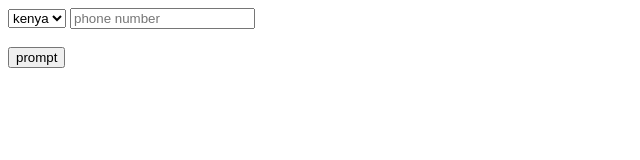
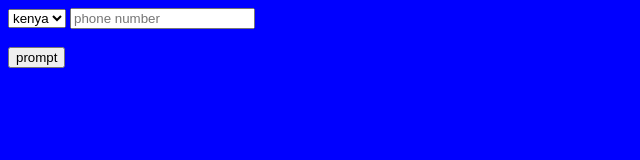
Before and after one commit to MudanyiJavan/mpesa_stkpush_payment_kimstoneproject, a website: page view/app.html in a window 1280 px wide. Shown: the whole page, without its empty margins (0-640 px from the left). Drawn offline with Linux system fonts and the light colour scheme.

Commit message:
added css file

```diff
--- /dev/null
+++ b/view/app.css
@@ -0,0 +1,3 @@
+body{
+    background-color: blue;
+}
--- a/view/app.html
+++ b/view/app.html
@@ -4,6 +4,7 @@
     <meta charset="UTF-8">
     <meta name="viewport" content="width=device-width, initial-scale=1.0">
     <title>Document</title>
+    <link rel="stylesheet" href="app.css">
 </head>
 <body>
     <select name="code" id="code">
```
